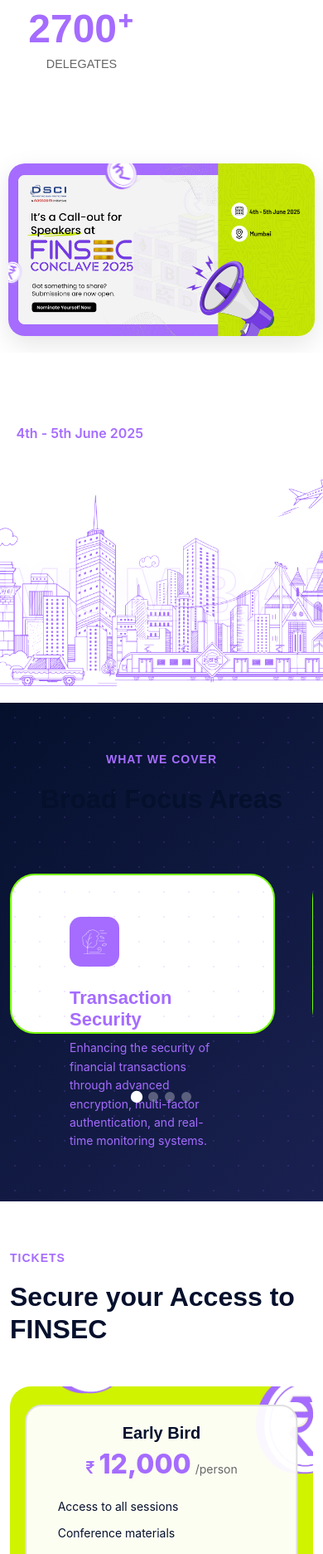
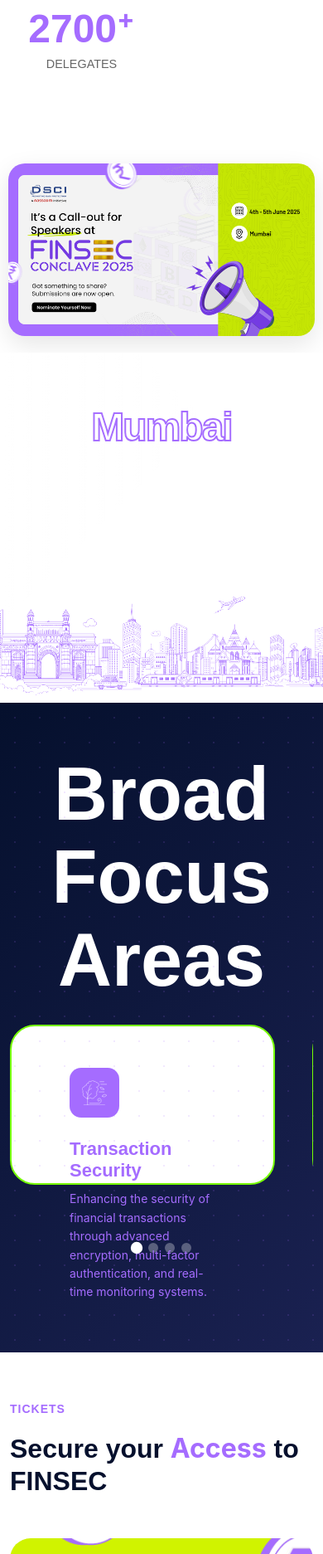
Before and after one commit to shanzantrik/dscifinal, a Laravel app: page / in a window 390 px wide; the page is wider, and only the part inside the window is pictured. Shown: the part 2840-4713 px from the top of that part at 83% size. Run offline with Laravel 12, Linux system fonts and the light colour scheme; data that the repository does not hold is empty; parts of the project's set-up code (start-up, migrations or seed data) failed here and were passed over; some libraries are stand-ins or nearby versions; some web fonts are replaced.

Commit message:
Animation changes

```diff
--- a/public/css/style.css
+++ b/public/css/style.css
@@ -20,7 +20,6 @@
   font-size: 16px;
   line-height: 1.6;
   color: var(--light-text);
-  background-color: var(--dark-bg);
   overflow-x: hidden;
 }
 
--- a/resources/views/home.blade.php
+++ b/resources/views/home.blade.php
@@ -560,110 +560,90 @@
   .city-skyline-section {
     position: relative;
     width: 100%;
-    height: 80vh;
-    background-color: #ffffff;
+    height: 100vh;
     overflow: hidden;
+    background: #ffffff;
   }
 
   .city-content {
     position: relative;
     width: 100%;
     height: 100%;
-    display: flex;
-    align-items: center;
-    justify-content: center;
+  }
+
+  .text-overlay {
+    position: absolute;
+    width: 100%;
+    height: 100%;
+    top: 0;
+    left: 0;
+    display: flex;
+    flex-direction: column;
+    align-items: flex-start;
+    padding-left: 10%;
+    z-index: 1;
   }
 
   .event-date-top {
-    position: absolute;
-    top: 15%;
-    left: 10%;
-    font-size: 24px;
-    font-weight: 600;
-    color: #A56CFF;
-    z-index: 3;
+    font-size: clamp(1.5rem, 3vw, 2.5rem);
+    background: linear-gradient(45deg, #472E56, #9B65BC);
+    -webkit-background-clip: text;
+    -webkit-text-fill-color: transparent;
+    font-weight: 500;
+    margin-top: 15%;
+    transform: translateY(30px);
     opacity: 0;
     animation: fadeInDate 1s ease-out forwards;
-    animation-delay: 0.5s;
-  }
-
-  .city-text-wrapper {
+  }
+
+  .city-name {
+    font-size: clamp(8rem, 15vw, 20rem);
+    color: #ffffff;
+    -webkit-text-stroke: 2px #A56CFF;
+    text-stroke: 2px #A56CFF;
+    font-weight: 800;
+    text-transform: none;
+    letter-spacing: -2px;
+    opacity: 0;
+    transform: translateY(30%);
+    animation: sunriseText 4s ease-out forwards;
     position: absolute;
-    width: 100%;
-    z-index: 2;
+    bottom: 10%;
+    left: 5%;
+    width: 90%;
     text-align: center;
-    bottom: 45%;
-    /* Position for the text to appear over the image but above the main buildings */
-  }
-
-  .city-name {
-    font-size: 250px;
-    font-weight: 800;
-    color: #ffffff;
-    text-transform: uppercase;
-    letter-spacing: 8px;
-    -webkit-text-stroke: 3px #A56CFF;
-    opacity: 0;
-    transform: translateY(100%);
-    animation: sunriseText 7s ease-in-out infinite;
-    text-shadow: 0 0 20px rgba(165, 108, 255, 0.3);
-    line-height: 0.8;
   }
 
   .city-image-container {
     position: absolute;
-    top: 0;
+    top: 135px;
     left: 0;
     width: 100%;
     height: 100%;
-    z-index: 1;
-    padding-top: 15%;
-    /* Create space at the top for the text to appear over */
+    z-index: 2;
   }
 
   .city-image {
     width: 100%;
     height: 100%;
-    object-fit: cover;
-    object-position: bottom center;
+    object-fit: contain;
+    animation: fadeInImage 2s ease-out forwards;
   }
 
   @keyframes sunriseText {
     0% {
-      opacity: 0;
+      opacity: 1;
       transform: translateY(100%);
-    }
-
-    15% {
-      opacity: 0.5;
-      transform: translateY(50%);
     }
 
     30% {
       opacity: 1;
-      transform: translateY(0);
-    }
-
-    70% {
+      transform: translateY(80%);
+    }
+
+    60% {
       opacity: 1;
-      transform: translateY(0);
-    }
-
-    85% {
-      opacity: 0.5;
-      transform: translateY(50%);
-    }
-
-    100% {
-      opacity: 0;
-      transform: translateY(100%);
-    }
-  }
-
-  @keyframes fadeInDate {
-    0% {
-      opacity: 0;
-      transform: translateY(-20px);
+      transform: translateY(60%);
     }
 
     100% {
@@ -672,67 +652,57 @@
     }
   }
 
-  @media (max-width: 1200px) {
+  @keyframes fadeInDate {
+    0% {
+      opacity: 1;
+      transform: translateY(-10px);
+    }
+
+    100% {
+      opacity: 1;
+      transform: translateY(0);
+    }
+  }
+
+  @keyframes fadeInImage {
+    0% {
+      opacity: 0;
+    }
+
+    100% {
+      opacity: 1;
+    }
+  }
+
+  /* Responsive Styles */
+  @media (max-width: 768px) {
+    .city-skyline-section {
+      height: 70vh;
+    }
+
+    .event-date-top {
+      margin-top: 20%;
+    }
+
     .city-name {
-      font-size: 200px;
-      -webkit-text-stroke: 2.5px #A56CFF;
-    }
-
-    .event-date-top {
-      font-size: 20px;
-    }
-
-    .city-image-container {
-      padding-top: 20%;
-    }
-  }
-
-  @media (max-width: 991px) {
-    .city-skyline-section {
-      height: 60vh;
-    }
-
-    .city-name {
-      font-size: 140px;
-      -webkit-text-stroke: 2px #A56CFF;
-    }
-
-    .event-date-top {
-      font-size: 18px;
-      top: 20%;
-    }
-
-    .city-text-wrapper {
-      bottom: 40%;
-    }
-
-    .city-image-container {
-      padding-top: 25%;
-    }
-  }
-
-  @media (max-width: 767px) {
+      font-size: clamp(4rem, 10vw, 15rem);
+      bottom: 35%;
+    }
+  }
+
+  @media (max-width: 480px) {
     .city-skyline-section {
       height: 50vh;
     }
 
+    .event-date-top {
+      font-size: 1.25rem;
+      margin-top: 25%;
+    }
+
     .city-name {
-      font-size: 90px;
-      -webkit-text-stroke: 1.5px #A56CFF;
-      letter-spacing: 4px;
-    }
-
-    .event-date-top {
-      font-size: 16px;
-      left: 5%;
-    }
-
-    .city-text-wrapper {
-      bottom: 35%;
-    }
-
-    .city-image-container {
-      padding-top: 30%;
+      font-size: clamp(3rem, 8vw, 10rem);
+      bottom: 20%;
     }
   }
 
@@ -1566,6 +1536,10 @@
     .callout-image-wrapper {
       margin: 20px auto;
     }
+  }
+
+  .text-tickets {
+    color: #A56CFF;
   }
 </style>
 
@@ -1856,8 +1830,8 @@
   <!-- City Skyline Section -->
   <section class="city-skyline-section">
     <div class="city-content">
-      <div class="event-date-top">4th - 5th June 2025</div>
-      <div class="city-text-wrapper">
+      <div class="text-overlay">
+        <div class="event-date-top">4th - 5th June 2025</div>
         <h2 class="city-name">Mumbai</h2>
       </div>
       <div class="city-image-container">
@@ -1872,10 +1846,7 @@
       <div class="dot-container"></div>
     </div>
     <div class="container">
-      <div class="text-center text-white mb-5">
-        <h6 class="section-subtitle">WHAT WE COVER</h6>
-        <h1 class="section-title">Broad Focus Areas</h1>
-      </div>
+      <h1 class="bf-title">Broad Focus Areas</h1>
       <div class="focus-carousel-container">
         <div class="focus-carousel">
           <!-- First card active by default -->
@@ -1892,7 +1863,6 @@
             </div>
           </div>
 
-          <!-- Rest of the cards -->
           <div class="focus-card">
             <div class="focus-card-inner">
               <div class="focus-icon">
@@ -1961,7 +1931,7 @@
     <div class="container">
       <div class="section-headers mb-5">
         <h6 class="section-subtitle">TICKETS</h6>
-        <h2 class="section-title">Secure your Access to FINSEC</h2>
+        <h2 class="section-title">Secure your <span class="text-tickets">Access</span> to FINSEC</h2>
       </div>
       <div class="tickets-grid">
         <!-- First Row -->
@@ -2992,54 +2962,46 @@
   .city-skyline-section {
     position: relative;
     width: 100%;
-    height: 80vh;
-    background-color: #ffffff;
+    height: 100vh;
     overflow: hidden;
+    background: #ffffff;
   }
 
   .city-content {
     position: relative;
     width: 100%;
     height: 100%;
-    display: flex;
-    align-items: center;
-    justify-content: center;
+  }
+
+  .text-overlay {
+    position: absolute;
+    top: 50%;
+    left: 10%;
+    transform: translateY(-50%);
+    z-index: 1;
+    opacity: 0;
+    animation: fadeInText 1s ease-out forwards;
   }
 
   .event-date-top {
-    position: absolute;
-    top: 15%;
-    left: 10%;
-    font-size: 24px;
-    font-weight: 600;
-    color: #A56CFF;
-    z-index: 3;
+    font-size: clamp(1.5rem, 3vw, 2.5rem);
+    color: rgba(255, 255, 255, 0.9);
+    font-weight: 500;
+    margin-bottom: 1rem;
+    transform: translateY(30px);
     opacity: 0;
-    animation: fadeInDate 1s ease-out forwards;
-    animation-delay: 0.5s;
-  }
-
-  .city-text-wrapper {
-    position: absolute;
-    width: 100%;
-    z-index: 2;
-    text-align: center;
-    bottom: 45%;
-    /* Position for the text to appear over the image but above the main buildings */
+    animation: slideUp 0.8s ease-out infinite;
   }
 
   .city-name {
-    font-size: 250px;
+    font-size: clamp(4rem, 8vw, 12rem);
+    color: rgba(255, 255, 255, 0.15);
     font-weight: 800;
-    color: #ffffff;
-    text-transform: uppercase;
-    letter-spacing: 8px;
-    -webkit-text-stroke: 3px #A56CFF;
+    text-transform: none;
+    letter-spacing: -2px;
+    transform: translateY(30px);
     opacity: 0;
-    transform: translateY(100%);
-    animation: sunriseText 7s ease-in-out infinite;
-    text-shadow: 0 0 20px rgba(165, 108, 255, 0.3);
-    line-height: 0.8;
+    animation: slideUp 1s ease-out infinite;
   }
 
   .city-image-container {
@@ -3048,133 +3010,109 @@
     left: 0;
     width: 100%;
     height: 100%;
-    z-index: 1;
-    padding-top: 15%;
-    /* Create space at the top for the text to appear over */
+    z-index: 2;
   }
 
   .city-image {
     width: 100%;
     height: 100%;
     object-fit: cover;
-    object-position: bottom center;
-  }
-
-  @keyframes sunriseText {
+    opacity: 0;
+    animation: fadeInImage 2s ease-out forwards;
+    transform-origin: bottom;
+  }
+
+  @keyframes fadeInText {
+    from {
+      opacity: 0;
+    }
+
+    to {
+      opacity: 1;
+    }
+  }
+
+  @keyframes slideUp {
+    0% {
+      transform: translateY(30px);
+      opacity: 0;
+    }
+
+    50% {
+      transform: translateY(0);
+      opacity: 1;
+    }
+
+    100% {
+      transform: translateY(30px);
+      opacity: 0;
+    }
+  }
+
+  @keyframes fadeInImage {
     0% {
       opacity: 0;
-      transform: translateY(100%);
-    }
-
-    15% {
-      opacity: 0.5;
-      transform: translateY(50%);
-    }
-
-    30% {
-      opacity: 1;
-      transform: translateY(0);
-    }
-
-    70% {
-      opacity: 1;
-      transform: translateY(0);
-    }
-
-    85% {
-      opacity: 0.5;
-      transform: translateY(50%);
-    }
-
-    100% {
-      opacity: 0;
-      transform: translateY(100%);
-    }
-  }
-
-  @keyframes fadeInDate {
-    0% {
-      opacity: 0;
-      transform: translateY(-20px);
+      transform: scale(1.1);
     }
 
     100% {
       opacity: 1;
-      transform: translateY(0);
-    }
-  }
-
-  @media (max-width: 1200px) {
+      transform: scale(1);
+    }
+  }
+
+  /* Floating animation for the city image */
+  .city-image-container::after {
+    content: '';
+    position: absolute;
+    top: 0;
+    left: 0;
+    width: 100%;
+    height: 100%;
+    background: linear-gradient(45deg, rgba(255, 255, 255, 0.1) 0%, transparent 100%);
+    animation: shimmer 3s infinite linear;
+  }
+
+  @keyframes shimmer {
+    0% {
+      transform: translateX(-100%) translateY(-100%) rotate(45deg);
+    }
+
+    100% {
+      transform: translateX(100%) translateY(100%) rotate(45deg);
+    }
+  }
+
+  /* Responsive Styles */
+  @media (max-width: 768px) {
+    .city-skyline-section {
+      height: 70vh;
+    }
+
+    .text-overlay {
+      left: 5%;
+      width: 90%;
+    }
+
     .city-name {
-      font-size: 200px;
-      -webkit-text-stroke: 2.5px #A56CFF;
-    }
-
-    .event-date-top {
-      font-size: 20px;
-    }
-
-    .city-image-container {
-      padding-top: 20%;
-    }
-  }
-
-  @media (max-width: 991px) {
-    .city-skyline-section {
-      height: 60vh;
-    }
-
-    .city-name {
-      font-size: 140px;
-      -webkit-text-stroke: 2px #A56CFF;
-    }
-
-    .event-date-top {
-      font-size: 18px;
-      top: 20%;
-    }
-
-    .city-text-wrapper {
-      bottom: 40%;
-    }
-
-    .city-image-container {
-      padding-top: 25%;
-    }
-  }
-
-  @media (max-width: 767px) {
+      font-size: clamp(3rem, 6vw, 8rem);
+    }
+  }
+
+  @media (max-width: 480px) {
     .city-skyline-section {
       height: 50vh;
     }
 
+    .event-date-top {
+      font-size: 1.25rem;
+    }
+
     .city-name {
-      font-size: 90px;
-      -webkit-text-stroke: 1.5px #A56CFF;
-      letter-spacing: 4px;
-    }
-
-    .event-date-top {
-      font-size: 16px;
-      left: 5%;
-    }
-
-    .city-text-wrapper {
-      bottom: 35%;
-    }
-
-    .city-image-container {
-      padding-top: 30%;
-    }
-  }
-
-  /* Focus Section Styles */
-  .focus-section {
-    padding: 100px 0;
-    position: relative;
-    background: linear-gradient(135deg, #05102D 0%, #1A2151 100%);
-    overflow: hidden;
-  }
+      font-size: clamp(2.5rem, 5vw, 6rem);
+    }
+  }
+
 
   .section-subtitle {
     color: #A56CFF;
@@ -3190,6 +3128,16 @@
     font-weight: 700;
     color: #ffffff;
     margin-bottom: 50px;
+  }
+
+  .bf-title {
+    font-size: 90px;
+    font-weight: 700;
+    color: #ffffff;
+    line-height: 100px;
+    letter-spacing: -3%;
+    font-family: 'Space Grotesk', sans-serif;
+    text-align: center;
   }
 
   /* Dotted Background Animation */
```
Also changed, not shown: public/images/Rectangle-42020.png (added), 1 other file.
